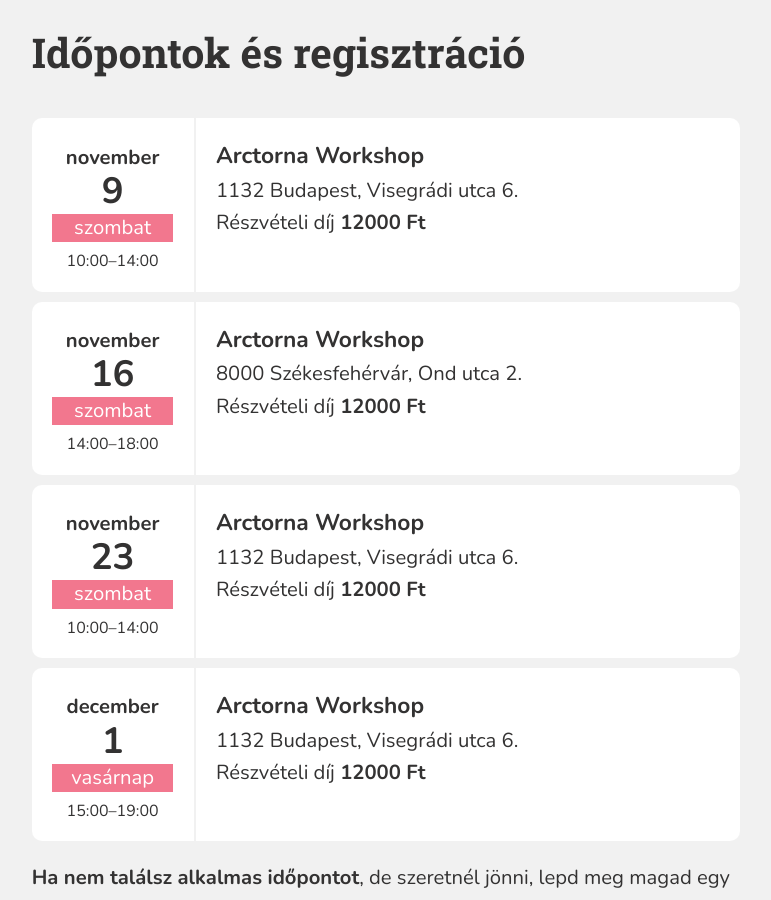
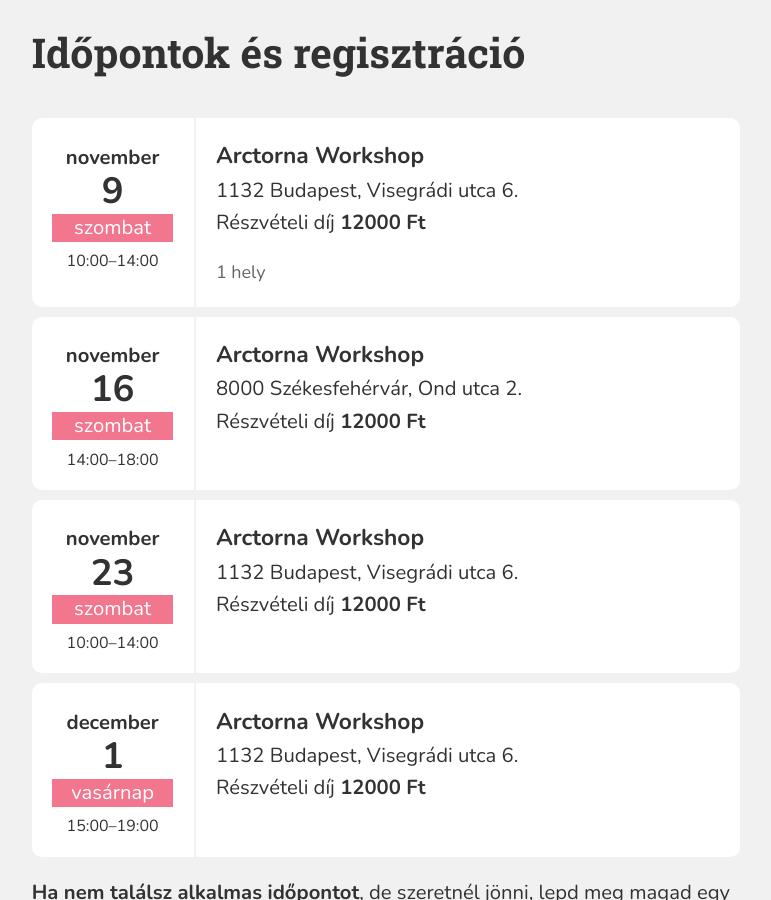
Before and after one commit to monikamudra/arctorna, a Jekyll site: the page built from workshop.md, in a window 1280 px wide and 900 px high, scrolled down 2357 px. Shown: the whole window, without its empty margins (254-1025 px from the left). Built offline with Jekyll 4.4.1, drawn with Linux system fonts in a browser that asks for light colours.

Commit message:
Update events

```diff
--- a/_data/workshop.yaml
+++ b/_data/workshop.yaml
@@ -37,6 +37,7 @@
     title: Arctorna Workshop
     address: 1132 Budapest, Visegrádi utca 6.
     full: false
+    description: 1 hely
   -
     date: 2019-10-20T10:00
     start: "10:00"
@@ -51,6 +52,7 @@
     title: Arctorna Workshop
     address: 1132 Budapest, Visegrádi utca 6.
     full: false
+    description: 1 hely
   -
     date: 2019-11-16T14:00
     start: "14:00"
```
